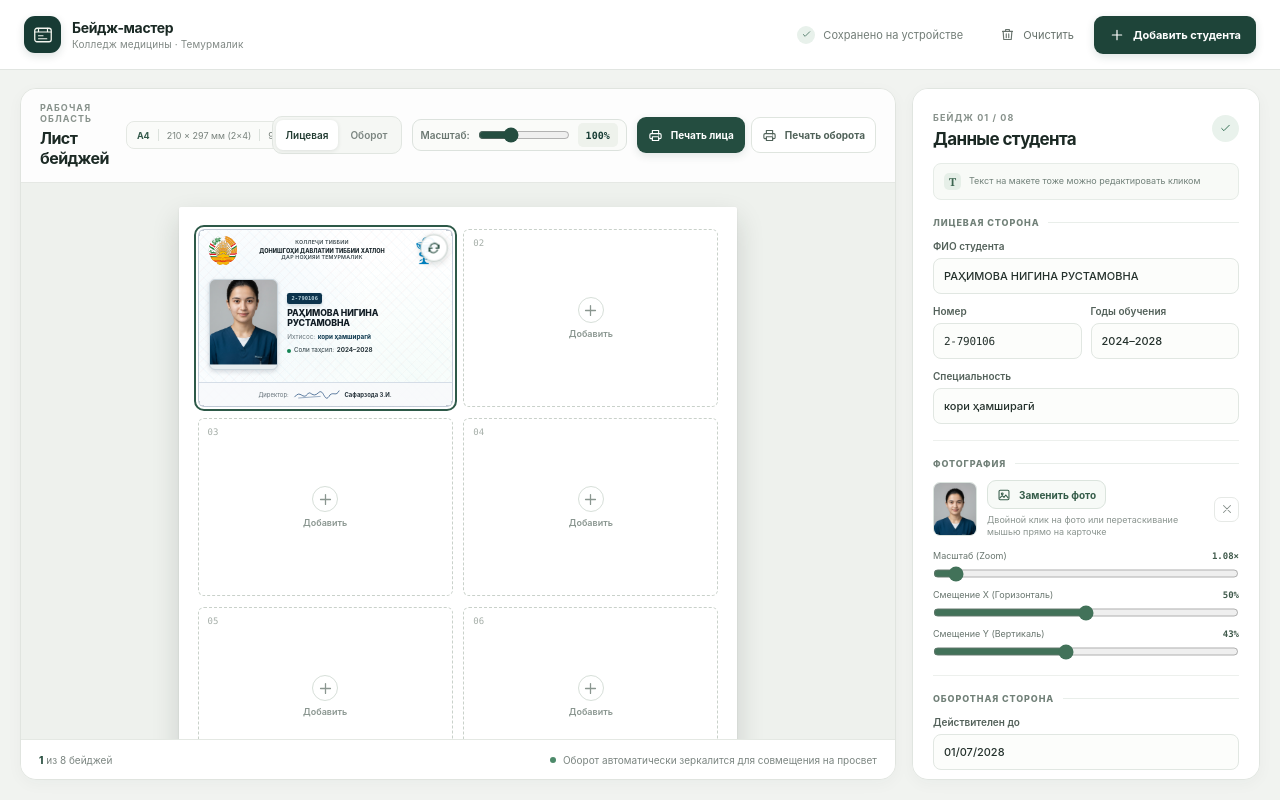
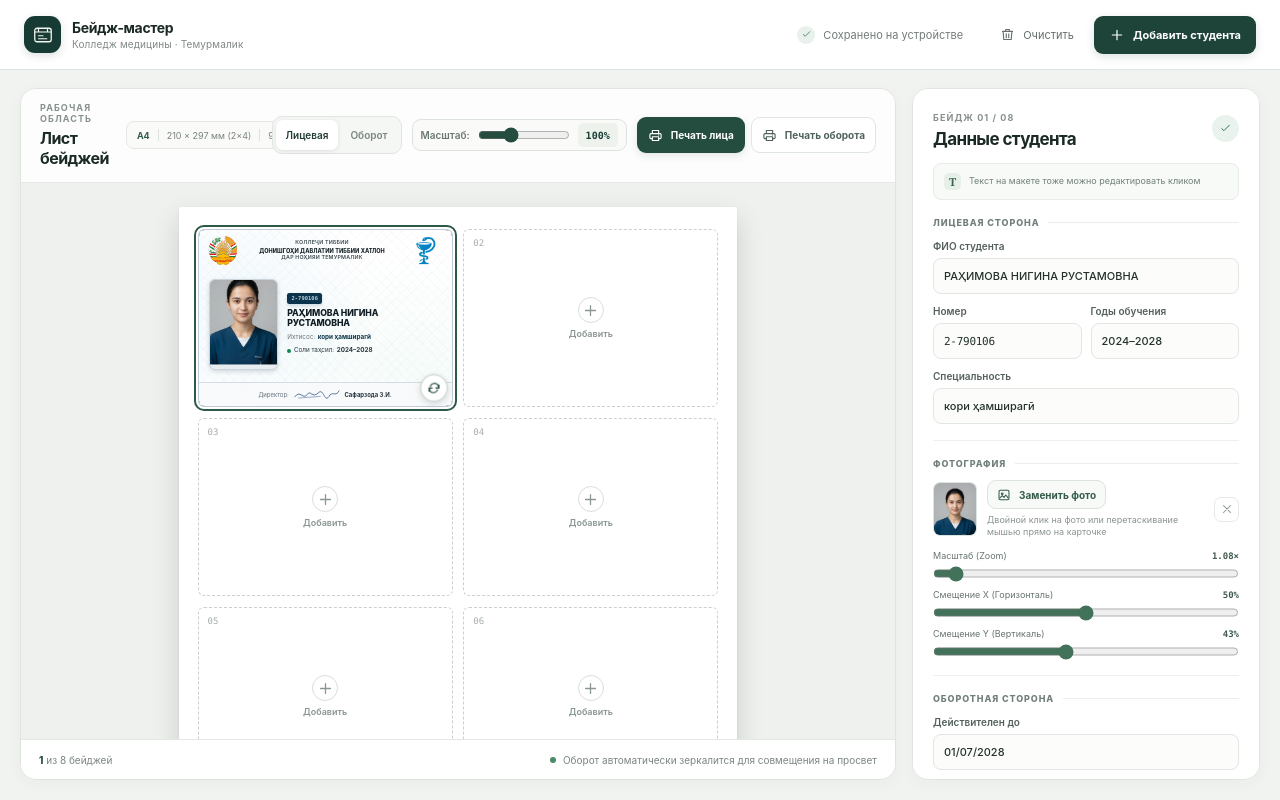
Before and after one commit to kangurtboy/Badge-Studio, a React (Vite) app: page / in a window 1280 px wide. Built offline with nearby package versions, Linux system fonts and the light colour scheme.

Commit message:
style: move badge flip button to bottom-right corner

```diff
--- a/src/index.css
+++ b/src/index.css
@@ -1030,7 +1030,7 @@ input:focus-visible,
 .flip-control {
   position: absolute;
   z-index: 10;
-  top: 6px;
+  bottom: 6px;
   right: 6px;
   width: 26px;
   height: 26px;
```
